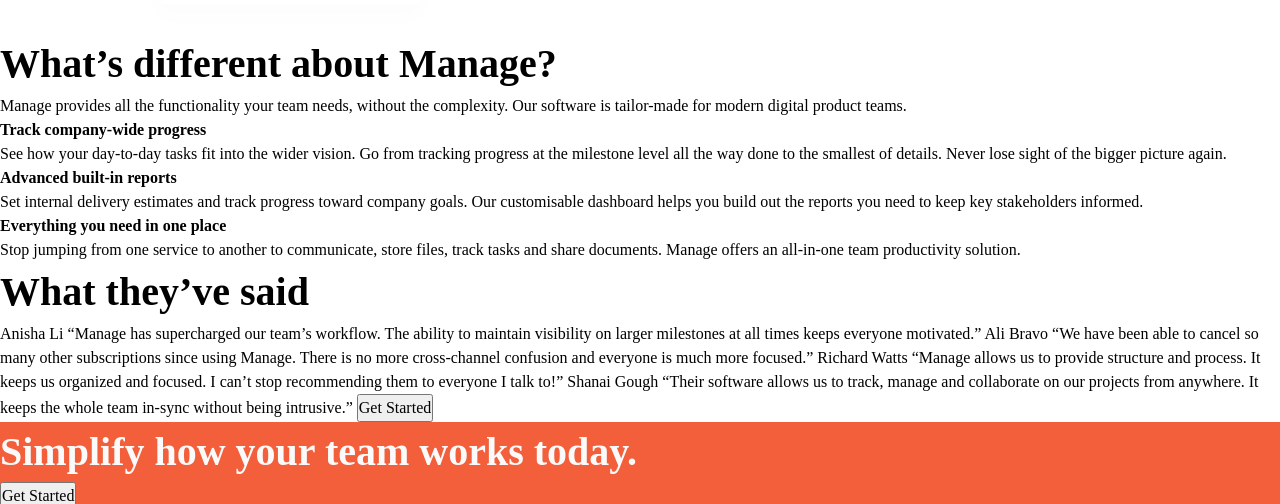
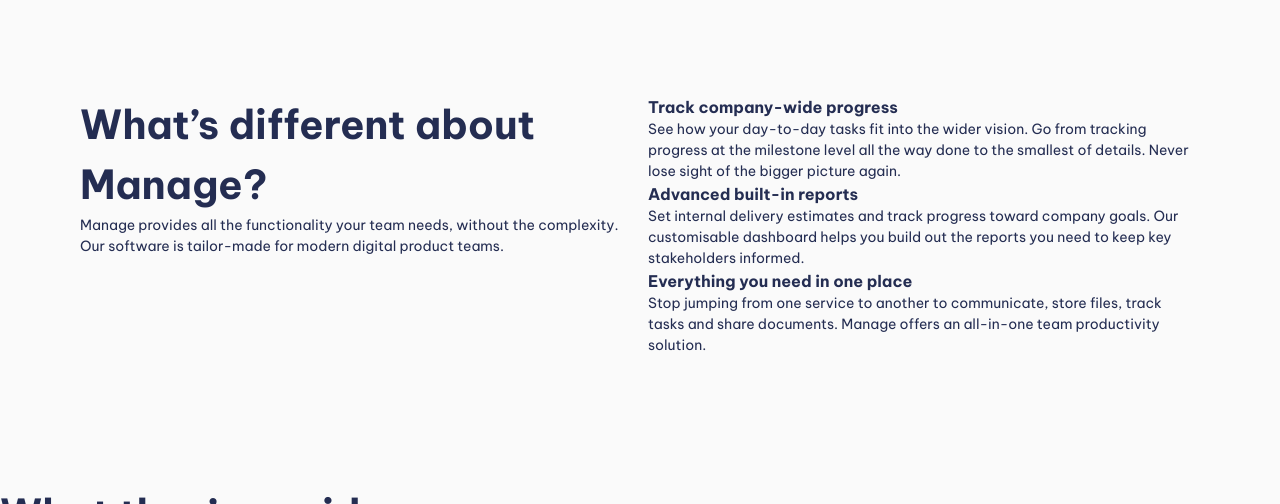
Before and after one commit to magda-korzeniowska/manage-landing-page-frontendmentor, a plain HTML site: page index.html in a window 1280 px wide. Shown: the part 799-1303 px from the top of the page. Drawn offline with Linux system fonts and the light colour scheme.

Commit message:
Add basic layout structure

```diff
--- a/index.html
+++ b/index.html
@@ -33,7 +33,7 @@
 
   <main>
 
-    <section>
+    <section class="padding-block-900">
       <div class="container">
         <div class="even-columns">
           <div>
@@ -46,7 +46,7 @@
         </div>
       </div>
     </section>
-    <section>
+    <section class="padding-block-900">
       <div class="container">
         <div class="even-columns">
           <div>
@@ -80,7 +80,7 @@
         </div>
       </div>
     </section>
-    <section class="carousel">
+    <section class="carousel padding-block-700">
       <h2 class="fs-secondary-heading fw-bold">What they’ve said</h2>
       Anisha Li
       “Manage has supercharged our team’s workflow. The ability to maintain
@@ -100,7 +100,7 @@
       from anywhere. It keeps the whole team in-sync without being intrusive.”
       <button class="button">Get Started</button>
     </section>
-    <section class="cta bg-primary-400 text-neutral-100">
+    <section class="cta bg-accent-400 text-neutral-100 padding-block-700">
       <div class="container">
         <div class="even-columns">
           <div>
@@ -111,7 +111,7 @@
       </div>
     </section>
   </main>
-  <footer class="bg-neutral-900 text-neutral-100">
+  <footer class="bg-neutral-900 text-neutral-100 padding-block-700">
     <div class="container">
       <div class="even-columns">
         <div>
--- a/style.css
+++ b/style.css
@@ -1,7 +1,7 @@
 :root {
-  --clr-primary-400: hsl(12, 88%, 59%);
+  --clr-primary-400: hsl(228, 39%, 23%);
 
-  --clr-accent-400: hsl(228, 39%, 23%);
+  --clr-accent-400: hsl(12, 88%, 59%);
   --clr-accent-100: hsl(13, 100%, 96%);
 
   --clr-neutral-900: hsl(233, 12%, 13%);
@@ -29,6 +29,16 @@
   --fs-secondary-heading: var(--fs-700);
   --fs-nav: var(--fs-600);
   --fs-button: var(--fs-300);
+
+  --size-100: 0.25rem;
+  --size-200: 0.5rem;
+  --size-300: 0.75rem;
+  --size-400: 1rem;
+  --size-500: 1.5rem;
+  --size-600: 2rem;
+  --size-700: 3rem;
+  --size-800: 4rem;
+  --size-900: 5rem;
 }
 
 @media (min-width: 50em) {
@@ -191,3 +201,51 @@
 .fs-600 {
   font-size: var(--fs-600);
 }
+
+.padding-block-900 {
+  padding-block: var(--size-900);
+}
+
+.padding-block-700 {
+  padding-block: var(--size-700);
+}
+
+.padding-inline-400 {
+  padding-inline: var(--size-400);
+}
+
+.container {
+  --max-width: 70rem;
+  --padding: 1rem;
+
+  width: min(var(--max-width), 100% - (var(--padding))*2);
+  margin-inline: auto;
+}
+
+.even-columns {
+  display: grid;
+  gap: 1rem;
+}
+
+@media (min-width: 50em) {
+  .even-columns {
+    grid-auto-flow: column;
+    grid-auto-columns: 1fr;
+  }
+}
+
+/* general styling */
+
+body {
+  font-family: var(--ff-base);
+  font-weight: var(--fw-regular);
+  font-size: var(--fs-400);
+  color: var(--clr-primary-400);
+  background-color: var(--clr-neutral-100);
+  /*
+  display: flex;
+  flex-direction: column;
+  align-items: center;
+  justify-content: center;
+  margin: 1.75rem 1rem; */
+}
```
